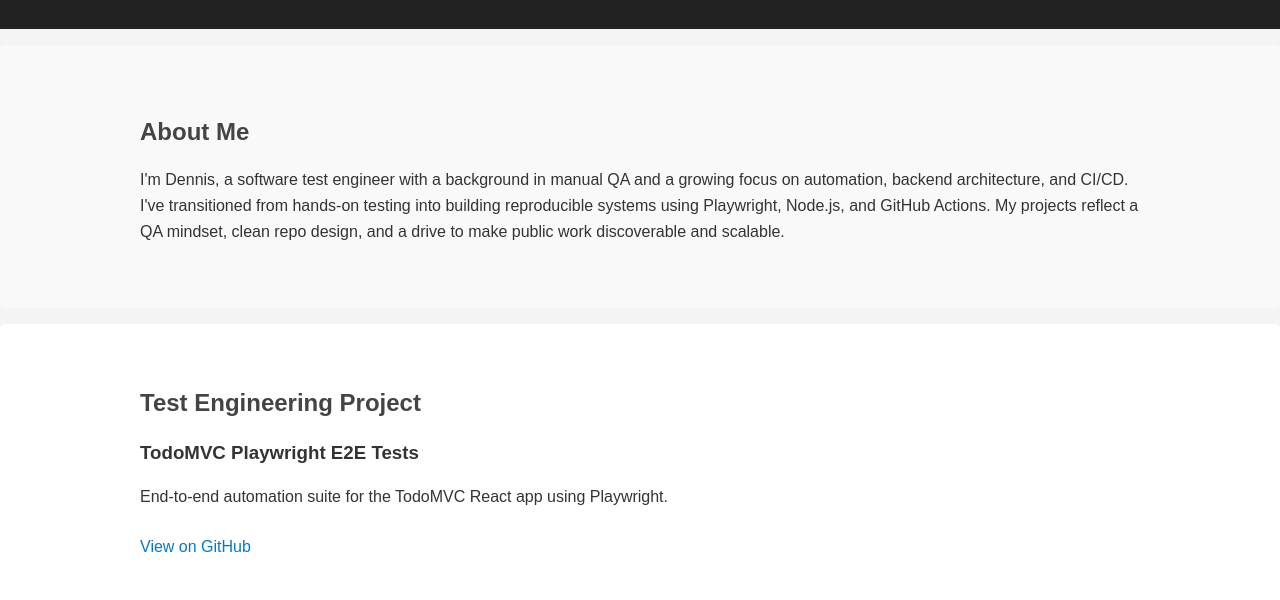
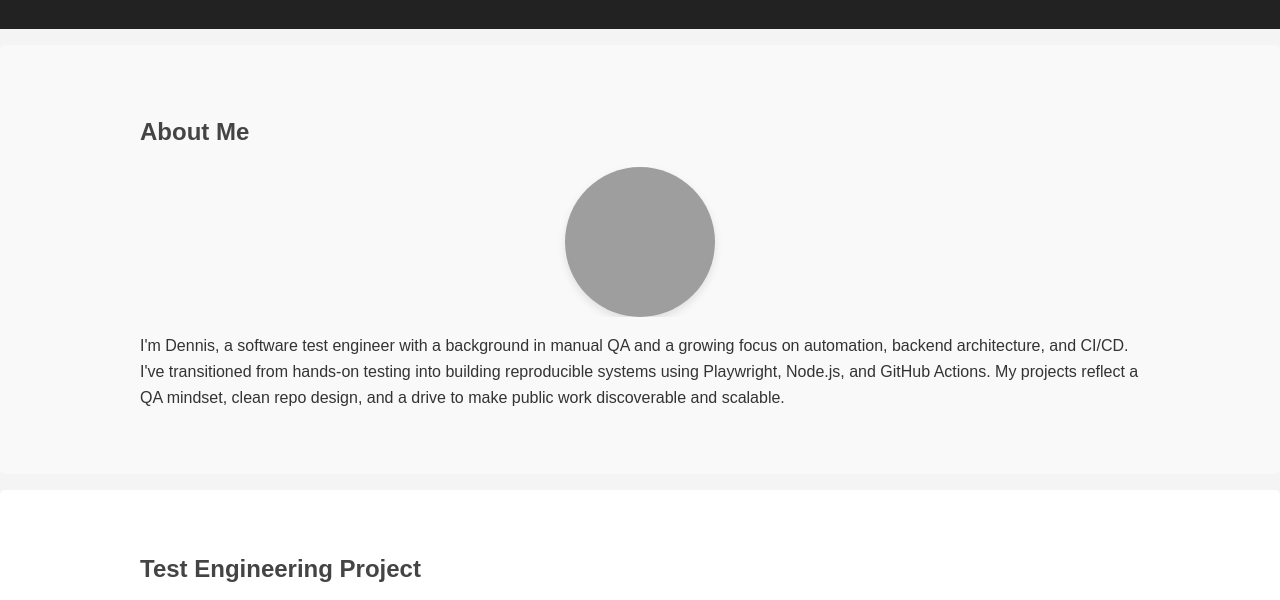
Before and after one commit to DennisMaya/dennismaya.github.io, a plain HTML site: page index.html in a window 1280 px wide. Shown: the part 200-800 px from the top of the page. Drawn offline with Linux system fonts and the light colour scheme; grey boxes are pictures that could not be loaded.

Commit message:
Added headshot of myself to about me section

```diff
--- a/index.html
+++ b/index.html
@@ -19,6 +19,9 @@
 <section id="about">
   <div class="container">
     <h2>About Me</h2>
+    <div class="headshot-wrapper">
+      <img src="assets/DennisHeadshot.jpg" alt="Dennis Maya headshot" class="headshot" />
+    </div>
     <p>I'm Dennis, a software test engineer with a background in manual QA and a growing focus on automation, backend architecture, and CI/CD. I've transitioned from hands-on testing into building reproducible systems using Playwright, Node.js, and GitHub Actions. My projects reflect a QA mindset, clean repo design, and a drive to make public work discoverable and scalable.</p>
   </div>
 </section>
--- a/style.css
+++ b/style.css
@@ -41,6 +41,21 @@ section {
 h2 {
   color: #444;
   margin-bottom: 1rem;
+}
+
+.headshot-wrapper {
+  max-width: 100%;
+  display: flex;
+  justify-content: center;
+  overflow: hidden;
+}
+
+.headshot {
+  width: 150px;
+  height: 150px;
+  object-fit: cover;
+  border-radius: 50%;
+  box-shadow: 0 4px 8px rgba(0, 0, 0, 0.1);
 }
 
 .project {
```
